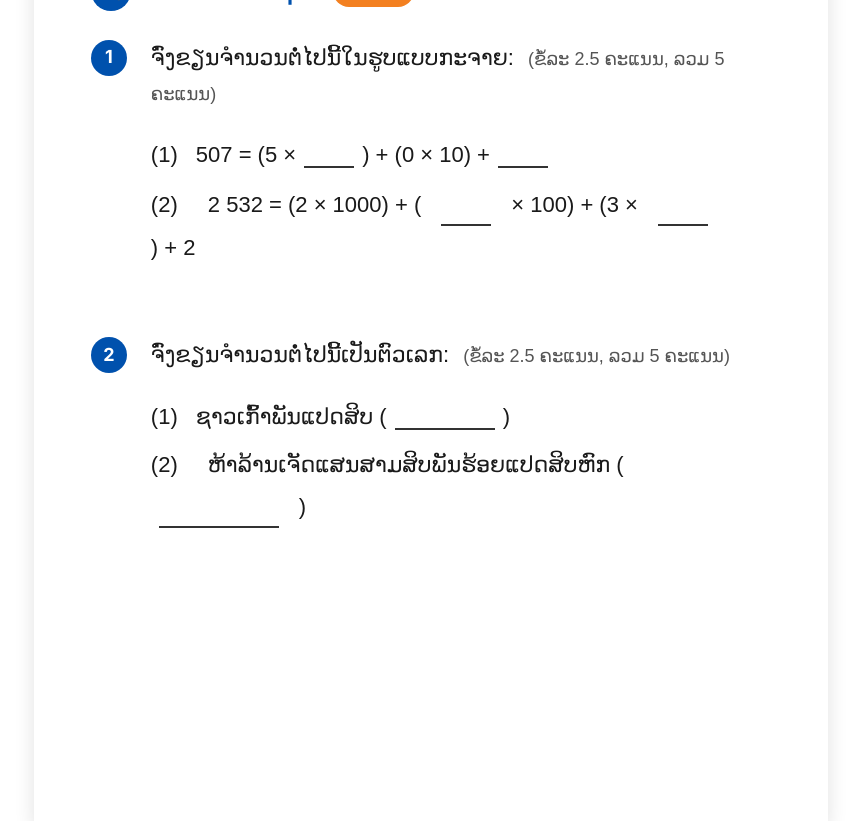
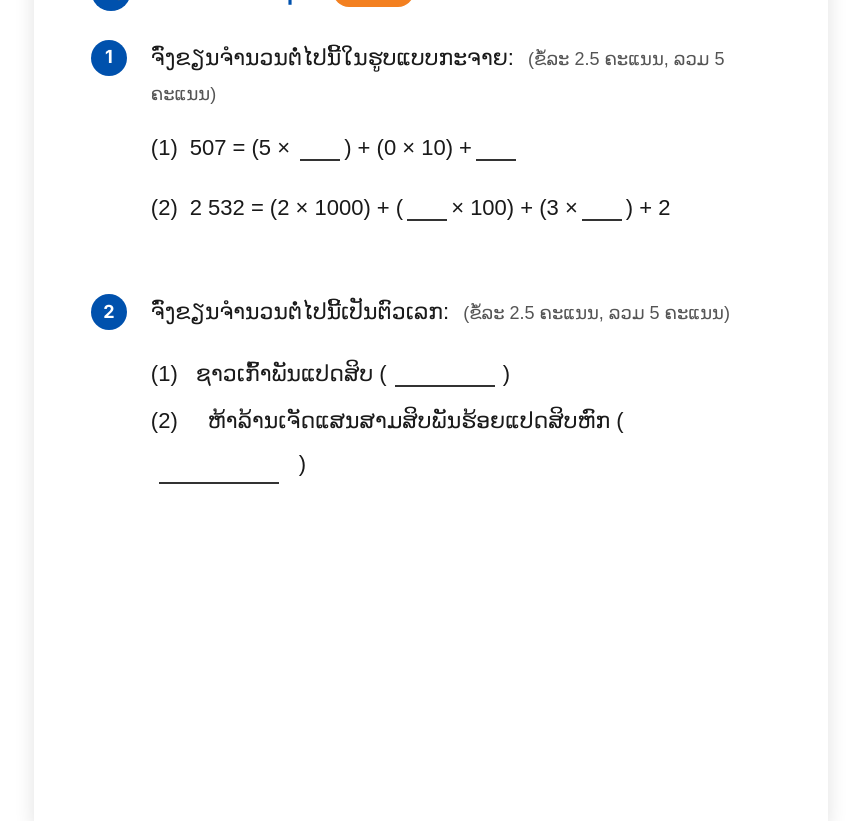
Before and after one commit to kokiyamagishi/MathDrillMaker, a Next.js app: page /secondary1 in a window 1280 px wide. Shown: the part 2660-3481 px from the top of the page, without its empty margins (229-1090 px from the left). Built offline with nearby package versions, Linux system fonts and the light colour scheme; a web font is replaced by a local one.

Commit message:
fix(secondary1): force single-line display for page 3 math equations using white-space nowrap and middle vertical alignment

```diff
--- a/src/data/secondary1/unit1.tsx
+++ b/src/data/secondary1/unit1.tsx
@@ -74,26 +74,26 @@ export const unit1Data: UnitData = {
 
               <div style={{ display: "flex", flexDirection: "column", gap: "20px", padding: "12px 0" }}>
                 {/* Sub-question 1 */}
-                <div style={{ display: "flex", alignItems: "center", gap: "12px", flexWrap: "wrap", fontSize: "1.375rem" }}>
-                  <span style={{ fontWeight: "bold" }}>{"(1)"}</span>
-                  <span className="math" style={{ display: "inline-flex", alignItems: "center" }}>
+                <div style={{ fontSize: "1.375rem", lineHeight: "2" }}>
+                  <span style={{ fontWeight: "bold", marginRight: "12px" }}>{"(1)"}</span>
+                  <span style={{ whiteSpace: "nowrap" }}>
                     {"507 = (5 × "}
+                    <span className="answer-blank" style={{ display: "inline-block", minWidth: "40px", width: "40px", height: "24px", verticalAlign: "middle", margin: "0 4px" }}></span>
+                    {") + (0 × 10) +"}
+                    <span className="answer-blank" style={{ display: "inline-block", minWidth: "40px", width: "40px", height: "24px", verticalAlign: "middle", margin: "0 4px" }}></span>
                   </span>
-                  <span className="answer-blank" style={{ display: "inline-block", minWidth: "50px", width: "50px", height: "42px" }}></span>
-                  <span className="math">{") + (0 × 10) +"}</span>
-                  <span className="answer-blank" style={{ display: "inline-block", minWidth: "50px", width: "50px", height: "42px" }}></span>
                 </div>
 
                 {/* Sub-question 2 */}
-                <div style={{ display: "flex", alignItems: "center", gap: "12px", flexWrap: "wrap", fontSize: "1.375rem" }}>
-                  <span style={{ fontWeight: "bold" }}>{"(2)"}</span>
-                  <span className="math" style={{ display: "inline-flex", alignItems: "center" }}>
+                <div style={{ fontSize: "1.375rem", lineHeight: "2", marginTop: "12px" }}>
+                  <span style={{ fontWeight: "bold", marginRight: "12px" }}>{"(2)"}</span>
+                  <span style={{ whiteSpace: "nowrap" }}>
                     {"2 532 = (2 × 1000) + ("}
+                    <span className="answer-blank" style={{ display: "inline-block", minWidth: "40px", width: "40px", height: "24px", verticalAlign: "middle", margin: "0 4px" }}></span>
+                    {"× 100) + (3 ×"}
+                    <span className="answer-blank" style={{ display: "inline-block", minWidth: "40px", width: "40px", height: "24px", verticalAlign: "middle", margin: "0 4px" }}></span>
+                    {") + 2"}
                   </span>
-                  <span className="answer-blank" style={{ display: "inline-block", minWidth: "50px", width: "50px", height: "42px" }}></span>
-                  <span className="math">{"× 100) + (3 ×"}</span>
-                  <span className="answer-blank" style={{ display: "inline-block", minWidth: "50px", width: "50px", height: "42px" }}></span>
-                  <span className="math">{") + 2"}</span>
                 </div>
               </div>
             </div>
```
